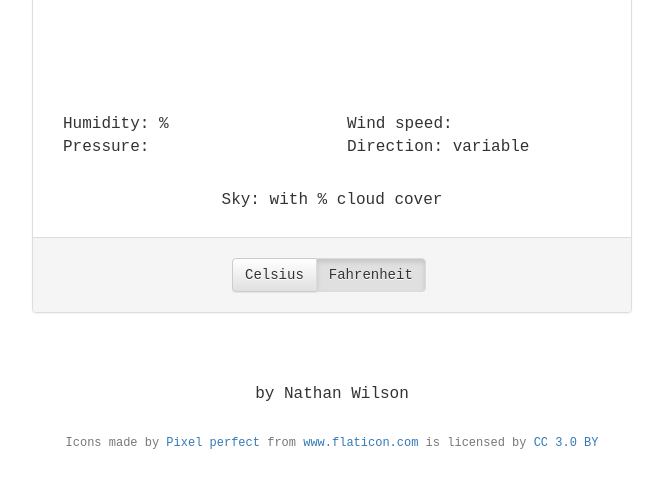
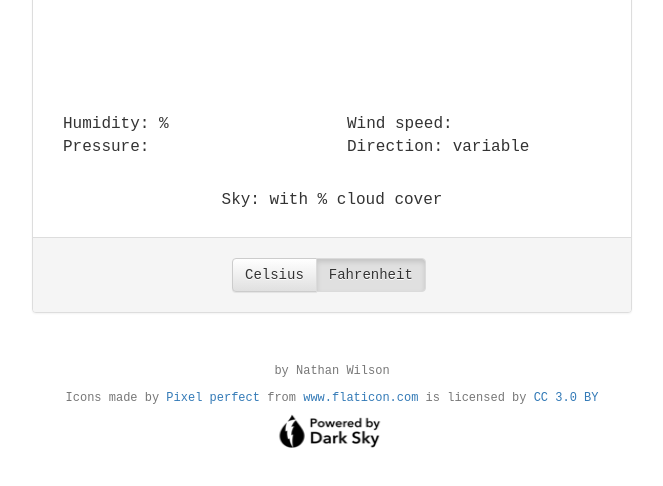
Before and after one commit to Motardo/weather, a plain HTML site: page index.html in a window 1280 px wide. Shown: the part 328-814 px from the top of the page, without its empty margins (308-971 px from the left). Drawn offline with nearby package versions, Linux system fonts and the light colour scheme; no server answers.

Commit message:
Add dark sky attribution

```diff
--- a/index.html
+++ b/index.html
@@ -84,10 +84,13 @@
           </div>
         </div>
       </div>
-      <footer class="text-center">by Nathan Wilson</footer>
-      <div class="attribution text-muted">
+      <footer class="attribution text-muted">
+        <div><p>by Nathan Wilson</p></div>
         <div>Icons made by <a href="http://www.flaticon.com/authors/pixel-perfect" title="Pixel perfect">Pixel perfect</a> from <a href="http://www.flaticon.com" title="Flaticon">www.flaticon.com</a> is licensed by <a href="http://creativecommons.org/licenses/by/3.0/" title="Creative Commons BY 3.0" target="_blank">CC 3.0 BY</a></div>
-      </div>
+        <div>
+          <a href="https://darksky.net/poweredby/"><img src="icons/poweredby123x49.png" height="49" width="129" alt="powered by dark sky"/></a>
+        </div>
+      </footer>
     </div>
   </body>
 </html>
--- a/style.css
+++ b/style.css
@@ -35,10 +35,6 @@ body {
   padding-top: 40px;
 }
 
-footer {
-  padding-top: 40px;
-}
-
 #buttons {
   max-width: 200px;
   margin: 0 auto;
```
Also changed, not shown: icons/poweredby123x49.png (added).
